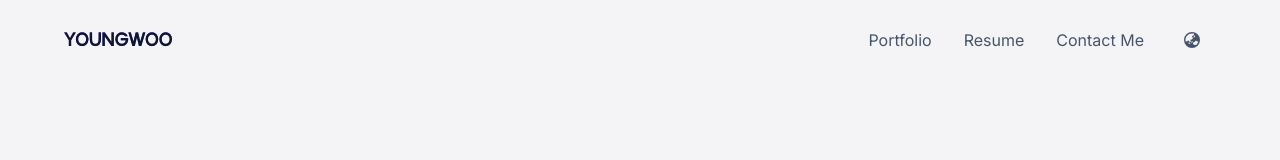
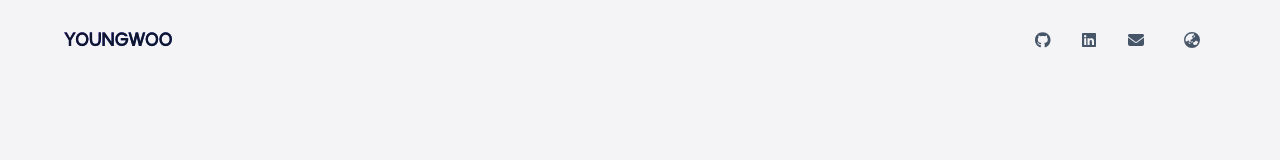
Before and after one commit to seank200/portfolio, a Next.js app: page /en in a window 1280 px wide. Shown: the top 160 px of the page. Built offline with nearby package versions, Linux system fonts and the light colour scheme.

Commit message:
fix/remove broken nav links

```diff
--- a/components/Nav.tsx
+++ b/components/Nav.tsx
@@ -3,7 +3,8 @@
 import Link from 'next/link';
 import Container from './Container';
 import { FontAwesomeIcon } from '@fortawesome/react-fontawesome';
-import { faBars, faXmark } from '@fortawesome/free-solid-svg-icons';
+import { faBars, faXmark, faEnvelope } from '@fortawesome/free-solid-svg-icons';
+import { faGithub, faLinkedin } from '@fortawesome/free-brands-svg-icons';
 import { MouseEventHandler, useEffect, useState } from 'react';
 import throttle from 'lodash/throttle';
 import { SupportedLang, createTranslator } from '@/i18n';
@@ -162,14 +163,32 @@ export default function Nav({ lang }: { lang: SupportedLang }) {
             },
           }}
         >
-          <NavItem href="/" onClick={handleLinkClick}>
-            {t('Portfolio', '포트폴리오')}
+          <NavItem
+            href="https://github.com/seanK200"
+            external
+            onClick={handleLinkClick}
+          >
+            <FontAwesomeIcon icon={faGithub} title="Github" />
+            <span className="ml-4 md:hidden">Github</span>
           </NavItem>
-          <NavItem href="/" onClick={handleLinkClick}>
-            {t('Resume', '이력서')}
+          <NavItem
+            href="https://www.linkedin.com/in/youngwoo-kim-sean/"
+            external
+            onClick={handleLinkClick}
+          >
+            <FontAwesomeIcon
+              icon={faLinkedin}
+              title={t('LinkedIn', '링크드인')}
+            />
+            <span className="ml-4 md:hidden">{t('LinkedIn', '링크드인')}</span>
           </NavItem>
-          <NavItem href="/" onClick={handleLinkClick}>
-            {t('Contact Me', '연락하기')}
+          <NavItem
+            href="mailto:yw.sean.kim@gmail.com"
+            external
+            onClick={handleLinkClick}
+          >
+            <FontAwesomeIcon icon={faEnvelope} title={t('Email', '이메일')} />
+            <span className="ml-4 md:hidden">{t('Email', '이메일')}</span>
           </NavItem>
           <motion.li
             className="grow flex items-end md:items-center"
@@ -192,10 +211,12 @@ function NavItem({
   href,
   onClick,
   children,
+  external,
 }: {
   href: string;
   onClick?: MouseEventHandler<HTMLLIElement>;
   children?: React.ReactNode;
+  external?: boolean;
 }) {
   return (
     <motion.li
@@ -207,7 +228,13 @@ function NavItem({
         desktop: { opacity: 1 },
       }}
     >
-      <Link href={href}>{children}</Link>
+      {external ? (
+        <a href={href} target="_blank" rel="noopener noreferrer">
+          {children}
+        </a>
+      ) : (
+        <Link href={href}>{children}</Link>
+      )}
     </motion.li>
   );
 }
```
